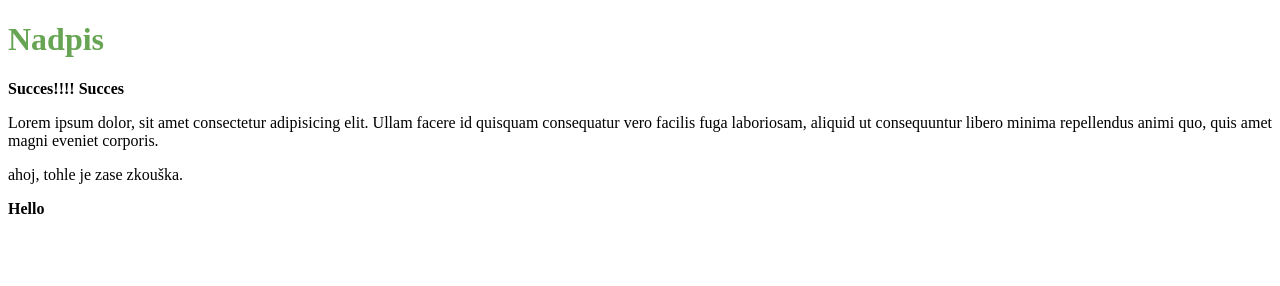
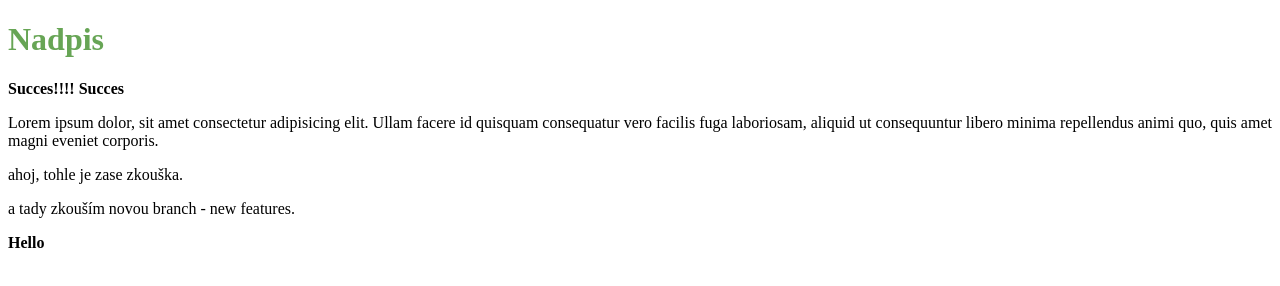
Before and after one commit to josefbogar/zkouska-vs-code, a plain HTML site: page index.html in a window 1280 px wide. Drawn offline with Linux system fonts and the light colour scheme; a script that the page names is missing.

Commit message:
15.7 - 2.

```diff
--- a/index.html
+++ b/index.html
@@ -12,6 +12,7 @@
     <strong>Succes</strong>
     <p>Lorem ipsum dolor, sit amet consectetur adipisicing elit. Ullam facere id quisquam consequatur vero facilis fuga laboriosam, aliquid ut consequuntur libero minima repellendus animi quo, quis amet magni eveniet corporis.</p>
     <p>ahoj, tohle je zase zkouška.</p>
+    <p>a tady zkouším novou branch - new features.</p>
     <strong>Hello</strong>
 <script src="script.js"></script>
 
```
